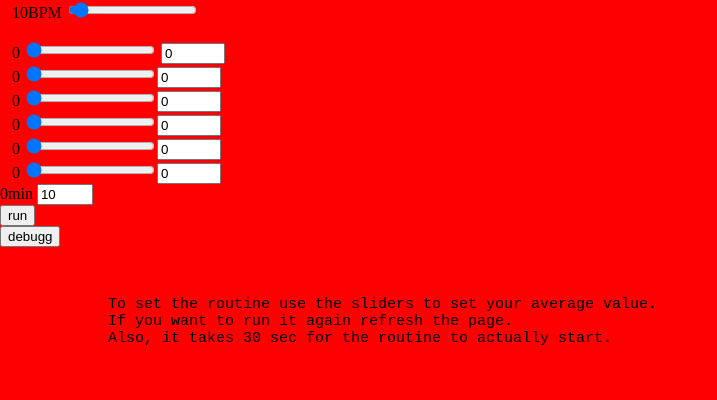
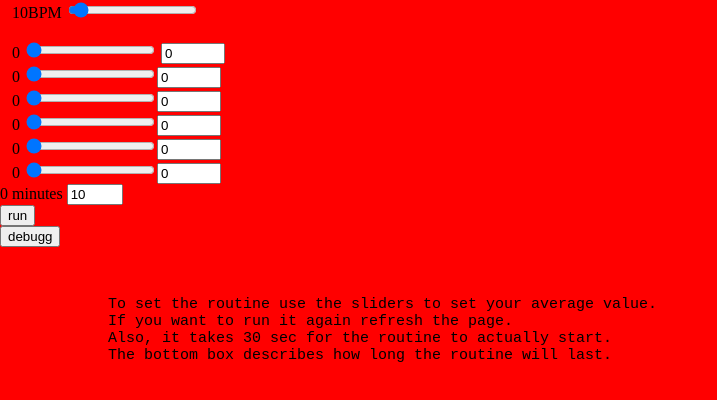
Before and after one commit to Asik007/heartfake, a plain HTML site: page index.html in a window 1280 px wide. Shown: the whole page, without its empty margins (0-717 px from the left). Drawn offline with Linux system fonts and the light colour scheme.

Commit message:
Update index.html

```diff
--- a/index.html
+++ b/index.html
@@ -43,7 +43,7 @@
             <input value="0" min="1" max="200" oninput="setD(this)" type="range" step="1"><input value = "0" min="1" max="200" oninput = "setF(this)" type = "number" step= "1"><br><span id="E"> &ensp; 0</span>
             <input value="0" min="1" max="200" oninput="setE(this)" type="range" step="1"><input value = "0" min="1" max="200" oninput = "setE(this)" type = "number" step= "1"><br><span id="F"> &ensp; 0</span>
             <input value="0" min="1" max="200" oninput="setF(this)" type="range" step="1"><input value = "0" min="1" max="200" oninput = "setF(this)" type = "number" step= "1"><br>
-            <span id="R"> 0</span><span>min</span>
+            <span id="R"> 0</span> <span>minutes</span>
             <input value="10" min="1" max="60" oninput="setR(this)" type="number"> <br>
             <button name="run" onclick="routine()" >run</button>
         <br>
@@ -54,6 +54,7 @@
             To set the routine use the sliders to set your average value.
             If you want to run it again refresh the page.
             Also, it takes 30 sec for the routine to actually start.
+            The bottom box describes how long the routine will last.
         </pre></p>
 
         </div>
```
